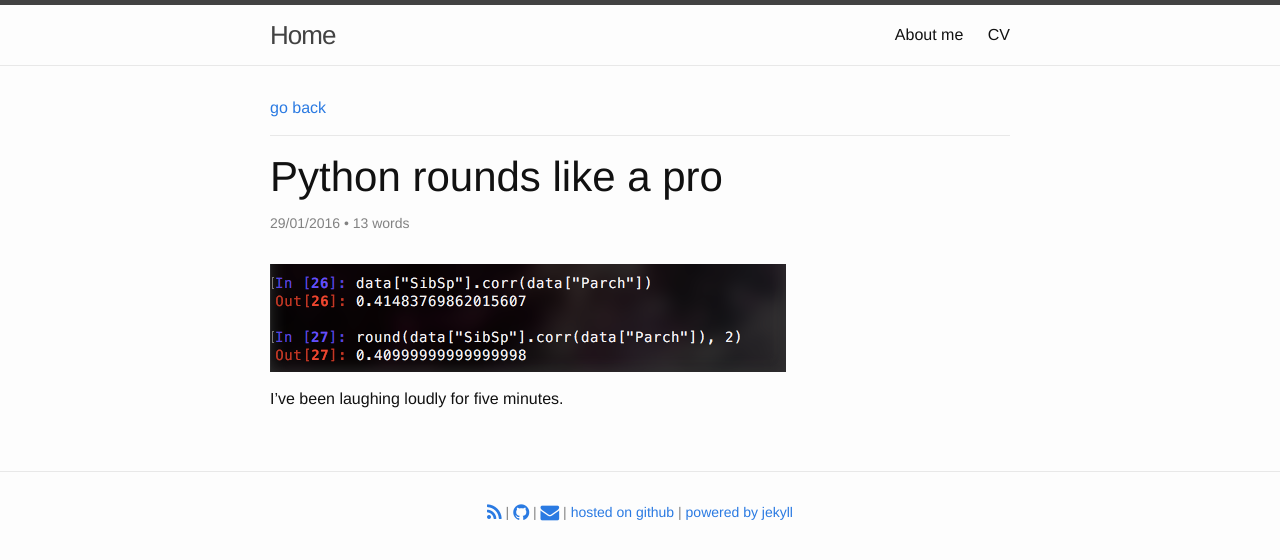
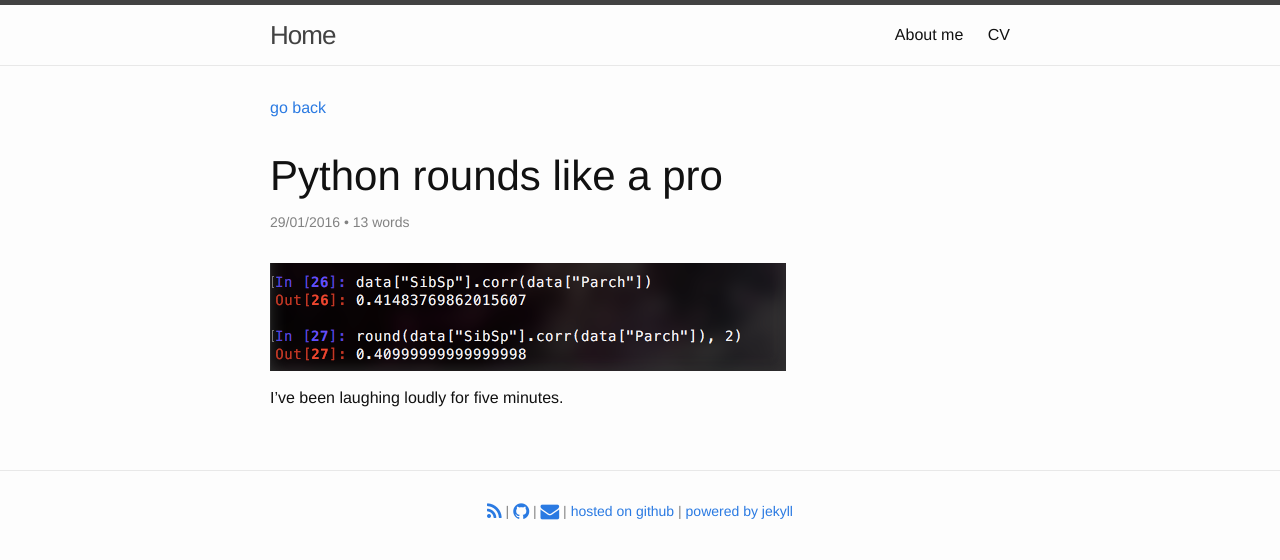
Before and after one commit to demidovakatya/demidovakatya.github.io, a Jekyll site: the page built from _posts/2016-01-29-python-rounds.md, in a window 1280 px wide. Shown: the top 560 px of the page. Built offline with Jekyll 4.4.1, drawn with Linux system fonts in a browser that asks for light colours; nearby versions of some CDN libraries.

Commit message:
fix post-title:border-top for pages

```diff
--- a/_sass/_layout.scss
+++ b/_sass/_layout.scss
@@ -202,11 +202,13 @@
     line-height: 1;
     padding-top: 20px;
 
-    border-top: 1px solid $grey-color-light;
-
     @include media-query($on-laptop) {
         font-size: 36px;
     }
+}
+
+.breadcrumb + .post-title {
+    border-top: 1px solid $grey-color-light;
 }
 
 .post-content {
```
